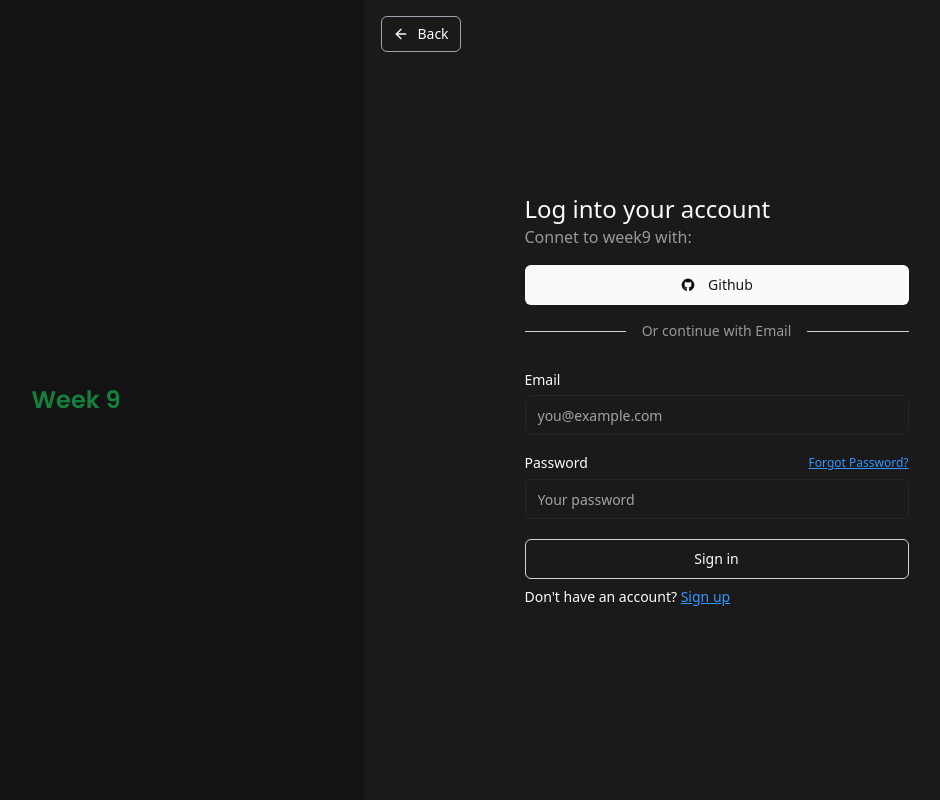
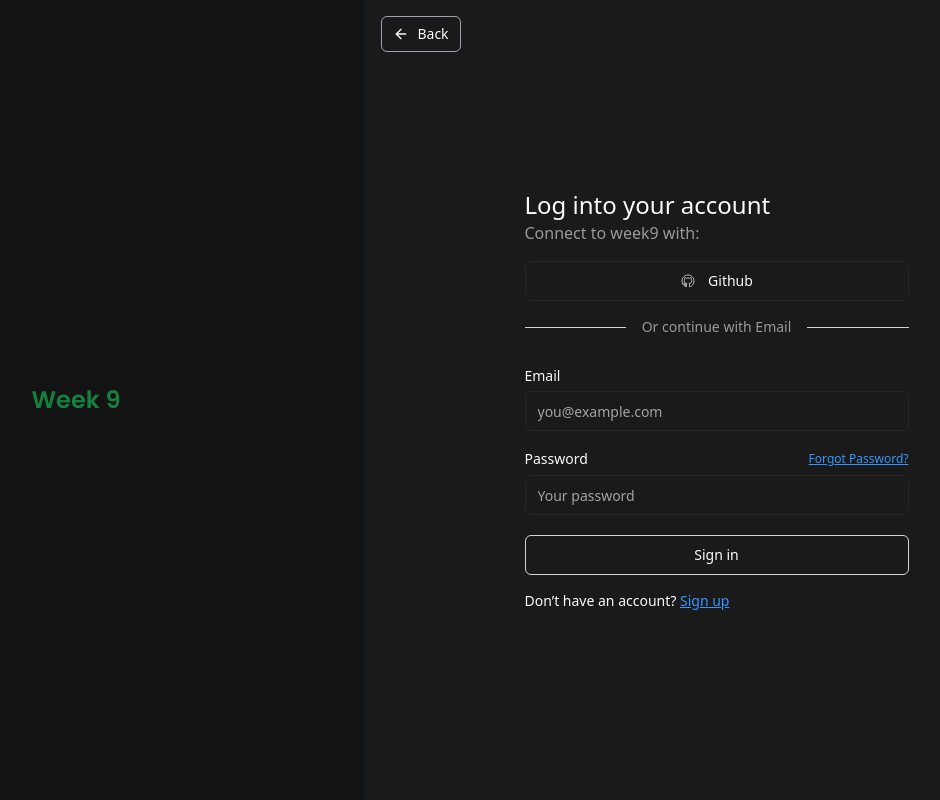
Before and after one commit to AmirZhou/cprg306-assignments, a Next.js app: page /sign-in in a window 1280 px wide. Shown: the whole page, without its empty margins (212-1152 px from the left). Built offline with nearby package versions, Linux system fonts and the light colour scheme.

Commit message:
feat: add github auth (failed locally)

```diff
--- a/app/(auth-pages)/actions.ts
+++ b/app/(auth-pages)/actions.ts
@@ -63,28 +63,23 @@
   return redirect("/week-9");
 };
 
-export const signInWithProvider = async (
-  provider: Provider,
-  redirectTo?: string,
-) => {
+export const signInWithGitHubAction = async (formData: FormData) => {
   const supabase = await createClient();
   const origin = process.env.NEXT_PUBLIC_APP_URL || "http://localhost:3000";
 
   const { data, error } = await supabase.auth.signInWithOAuth({
-    provider: provider,
+    provider: "github",
     options: {
-      redirectTo: `${origin}/auth/callback?redirect_to=${encodeURIComponent(redirectTo || "/week-9")}`,
+      redirectTo: `${origin}/auth/callback?redirect_to=/week-9`,
     },
   });
 
   if (error) {
-    console.error(error);
+    console.error("GitHub sign-in error:", error);
     return encodedRedirect("error", "/sign-in", error.message);
   }
 
   if (data.url) {
     redirect(data.url);
   }
-
-  return { error: "Failed to initiate sign-in" };
 };
--- a/app/(auth-pages)/sign-in/page.tsx
+++ b/app/(auth-pages)/sign-in/page.tsx
@@ -1,4 +1,7 @@
-import { signInAction } from "@/app/(auth-pages)/actions";
+import {
+  signInAction,
+  signInWithGitHubAction,
+} from "@/app/(auth-pages)/actions";
 import { SubmitButton } from "@/components/submit-button";
 import { FormMessage, Message } from "@/components/form-message";
 import { Label } from "@/components/ui/label";
@@ -10,19 +13,23 @@
   const searchParams = await props.searchParams;
 
   return (
-    <>
-      <form className="flex w-96 flex-col">
+    <div className="flex w-96 flex-col">
       <h1 className="text-2xl font-medium">Log into your account</h1>
-        <p className="text-secondary-foreground">Connet to week9 with:</p>
+      <p className="text-secondary-foreground">Connect to week9 with:</p>
+
+      {/* GitHub Sign-In Form */}
+      <form className="w-full" action={signInWithGitHubAction}>
         <SubmitButton
-          className="mt-4"
+          className="mt-4 w-full"
           pendingText="Signing In..."
-          formAction={signInAction}
+          variant="outline"
         >
           <GithubIcon fill="#000000" />
           <span className="ml-1">Github</span>
         </SubmitButton>
-        {/* divider */}
+      </form>
+
+      {/* Divider */}
       <div className="mt-4 flex items-center gap-4">
         <div className="flex-1 border-t border-gray-300"></div>
         <p className="text-sm text-secondary-foreground">
@@ -30,16 +37,14 @@
         </p>
         <div className="flex-1 border-t border-gray-300"></div>
       </div>
-        {/* divider end*/}
-        <div className="mt-8 flex flex-col gap-2 [&>input]:mb-3">
+
+      {/* Email/Password Sign-In Form */}
+      <form className="mt-8 flex flex-col gap-2 [&>input]:mb-3">
         <Label htmlFor="email">Email</Label>
         <Input name="email" placeholder="you@example.com" required />
         <div className="flex items-center justify-between">
           <Label htmlFor="password">Password</Label>
-            <Link
-              className="text-xs text-link underline"
-              href="/forgot-password"
-            >
+          <Link className="text-xs text-link underline" href="/forgot-password">
             Forgot Password?
           </Link>
         </div>
@@ -58,14 +63,14 @@
           Sign in
         </SubmitButton>
         <FormMessage message={searchParams} />
-        </div>
-        <p className="text-sm text-foreground">
-          Don&apos;t have an account?{" "}
+      </form>
+
+      <p className="mt-2 text-sm text-foreground">
+        Don’t have an account?{" "}
         <Link className="font-medium text-link underline" href="/sign-up">
           Sign up
         </Link>
       </p>
-      </form>
-    </>
+    </div>
   );
 }
--- a/app/(auth-pages)/sign-up/page.tsx
+++ b/app/(auth-pages)/sign-up/page.tsx
@@ -1,4 +1,8 @@
-import { signUpAction, signInAction, } from "@/app/(auth-pages)/actions";
+import {
+  signUpAction,
+  signInAction,
+  signInWithGitHubAction,
+} from "@/app/(auth-pages)/actions";
 import { FormMessage, Message } from "@/components/form-message";
 import { SubmitButton } from "@/components/submit-button";
 import { Label } from "@/components/ui/label";
@@ -26,7 +30,7 @@
         <SubmitButton
           className="mt-4"
           pendingText="Signing In..."
-          formAction={signInAction}
+          formAction={signInWithGitHubAction}
         >
           <GithubIcon fill="#000000" />
           <span className="ml-1">Github</span>
--- a/public/output.css
+++ b/public/output.css
@@ -689,6 +689,10 @@
   margin-bottom: 1rem;
 }
 
+.ml-1 {
+  margin-left: 0.25rem;
+}
+
 .mt-1 {
   margin-top: 0.25rem;
 }
@@ -697,30 +701,14 @@
   margin-top: 0.5rem;
 }
 
+.mt-4 {
+  margin-top: 1rem;
+}
+
 .mt-8 {
   margin-top: 2rem;
 }
 
-.mr-2 {
-  margin-right: 0.5rem;
-}
-
-.ml-4 {
-  margin-left: 1rem;
-}
-
-.ml-1 {
-  margin-left: 0.25rem;
-}
-
-.mt-3 {
-  margin-top: 0.75rem;
-}
-
-.mt-4 {
-  margin-top: 1rem;
-}
-
 .box-border {
   box-sizing: border-box;
 }
@@ -793,10 +781,6 @@
   height: 100vh;
 }
 
-.h-5 {
-  height: 1.25rem;
-}
-
 .min-h-screen {
   min-height: 100vh;
 }
@@ -851,10 +835,6 @@
 
 .w-screen {
   width: 100vw;
-}
-
-.w-5 {
-  width: 1.25rem;
 }
 
 .min-w-96 {
@@ -1019,6 +999,11 @@
   border-color: hsl(var(--foreground));
 }
 
+.border-gray-300 {
+  --tw-border-opacity: 1;
+  border-color: rgb(209 213 219 / var(--tw-border-opacity, 1));
+}
+
 .border-gray-400 {
   --tw-border-opacity: 1;
   border-color: rgb(156 163 175 / var(--tw-border-opacity, 1));
@@ -1035,11 +1020,6 @@
 
 .border-transparent {
   border-color: transparent;
-}
-
-.border-gray-300 {
-  --tw-border-opacity: 1;
-  border-color: rgb(209 213 219 / var(--tw-border-opacity, 1));
 }
 
 .bg-\[\#131313\] {
```
Lines whose indentation alone changed are shown as unchanged.
